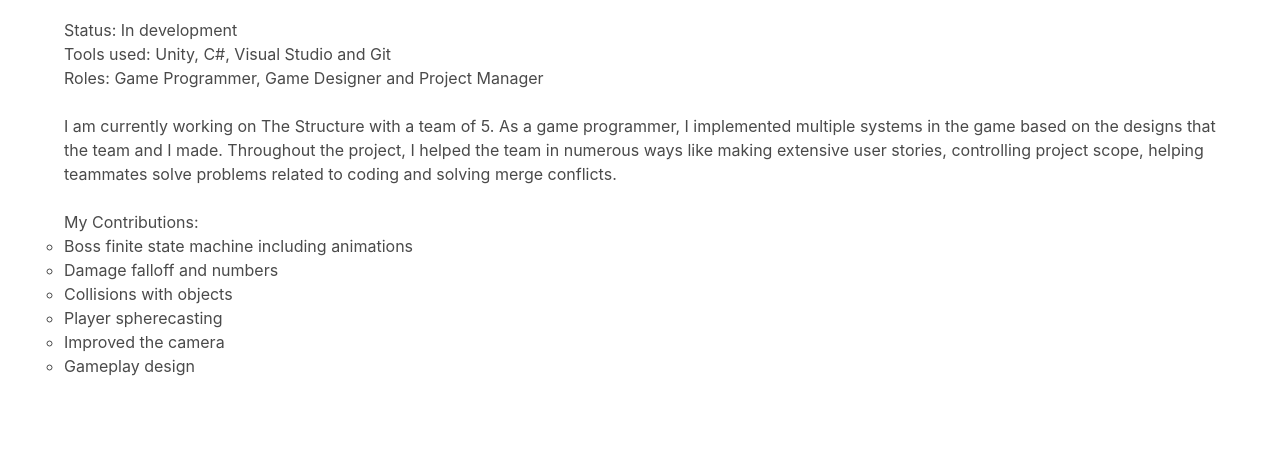
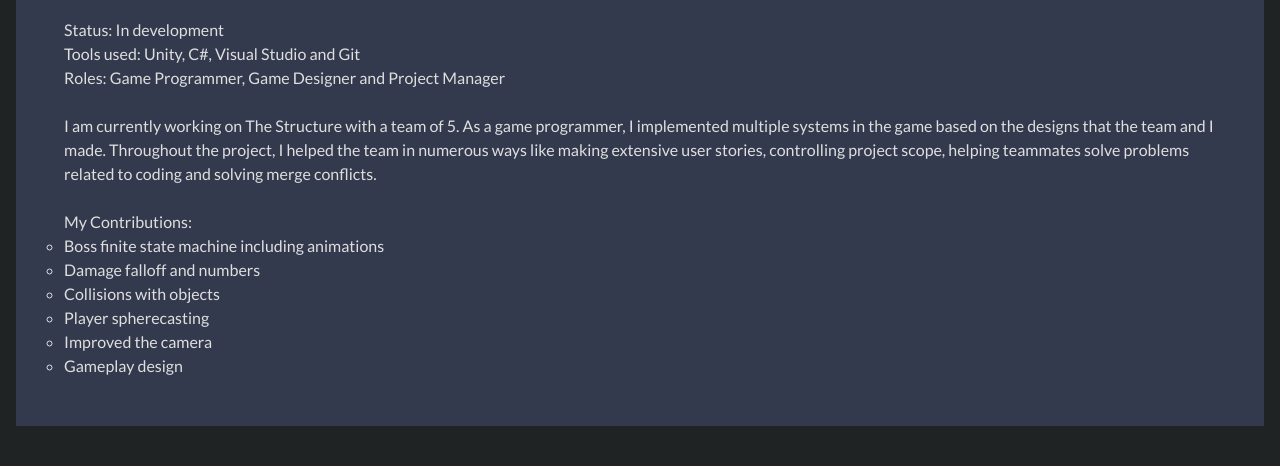
Before and after one commit to KhalidTaachirt/portfolio, a plain HTML site: page assets/html/thestructure.html in a window 1280 px wide. Shown: the part 207-673 px from the top of the page. Drawn offline with nearby package versions, Linux system fonts and the light colour scheme; the site is published under a folder, as on GitHub Pages, so addresses that start at the root find nothing.

Commit message:
Add files via upload

```diff
--- a/assets/html/thestructure.html
+++ b/assets/html/thestructure.html
@@ -5,7 +5,7 @@
 	<!-- css files -->
 	<link rel="stylesheet" href="https://maxcdn.bootstrapcdn.com/font-awesome/4.6.3/css/font-awesome.min.css">
 	<link rel="stylesheet" type="text/css" href="https://cdnjs.cloudflare.com/ajax/libs/bulma/0.3.1/css/bulma.min.css">
-	<link rel="stylesheet" type="text/css" href="/assets/css/projects.css">
+	<link rel="stylesheet" type="text/css" href="../css/projects.css">
 	<link rel='stylesheet' type='text/css' href='https://fonts.googleapis.com/css?family=Lato:400,700'>
 
 	<meta name="author" content="Khalid Taachirt">
```
